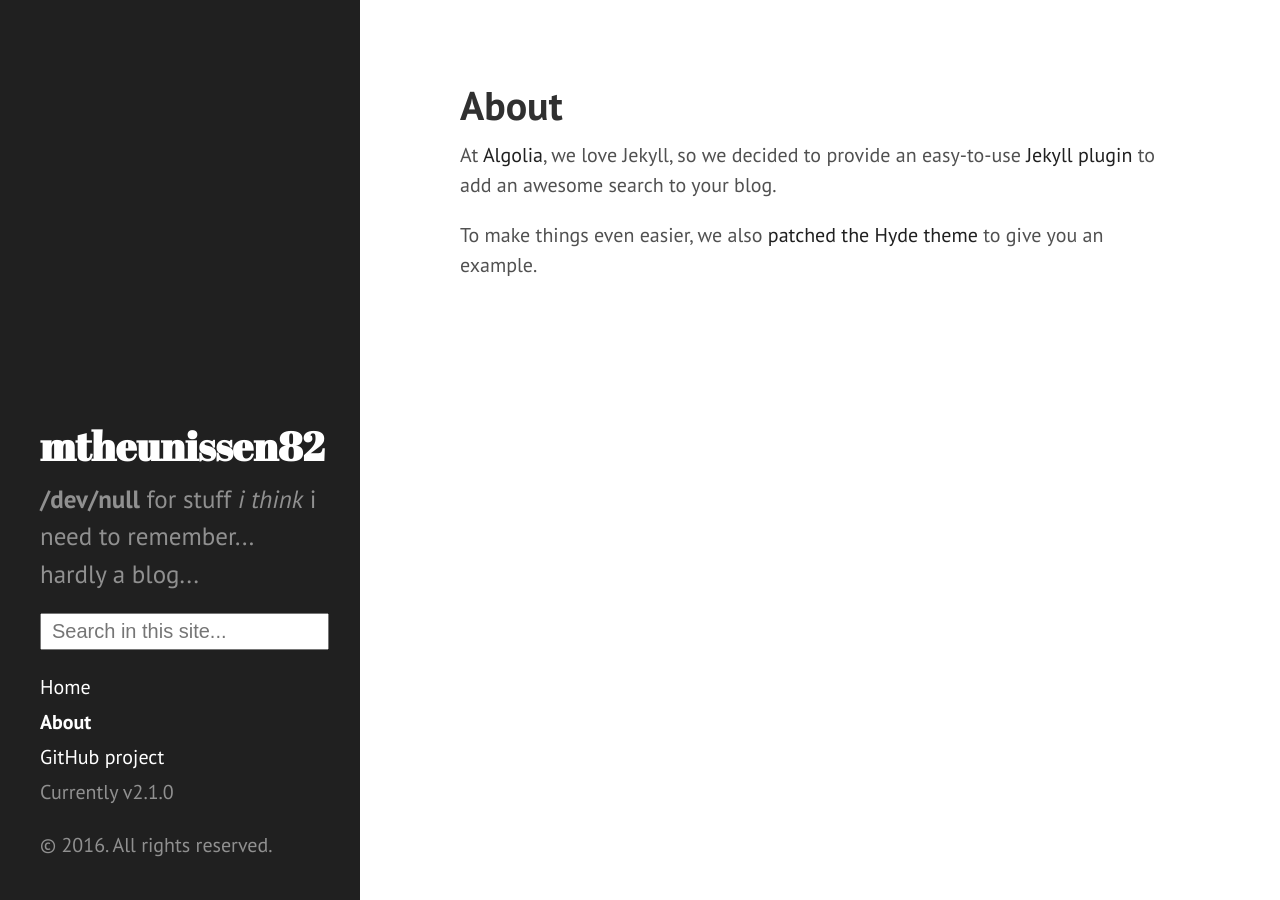
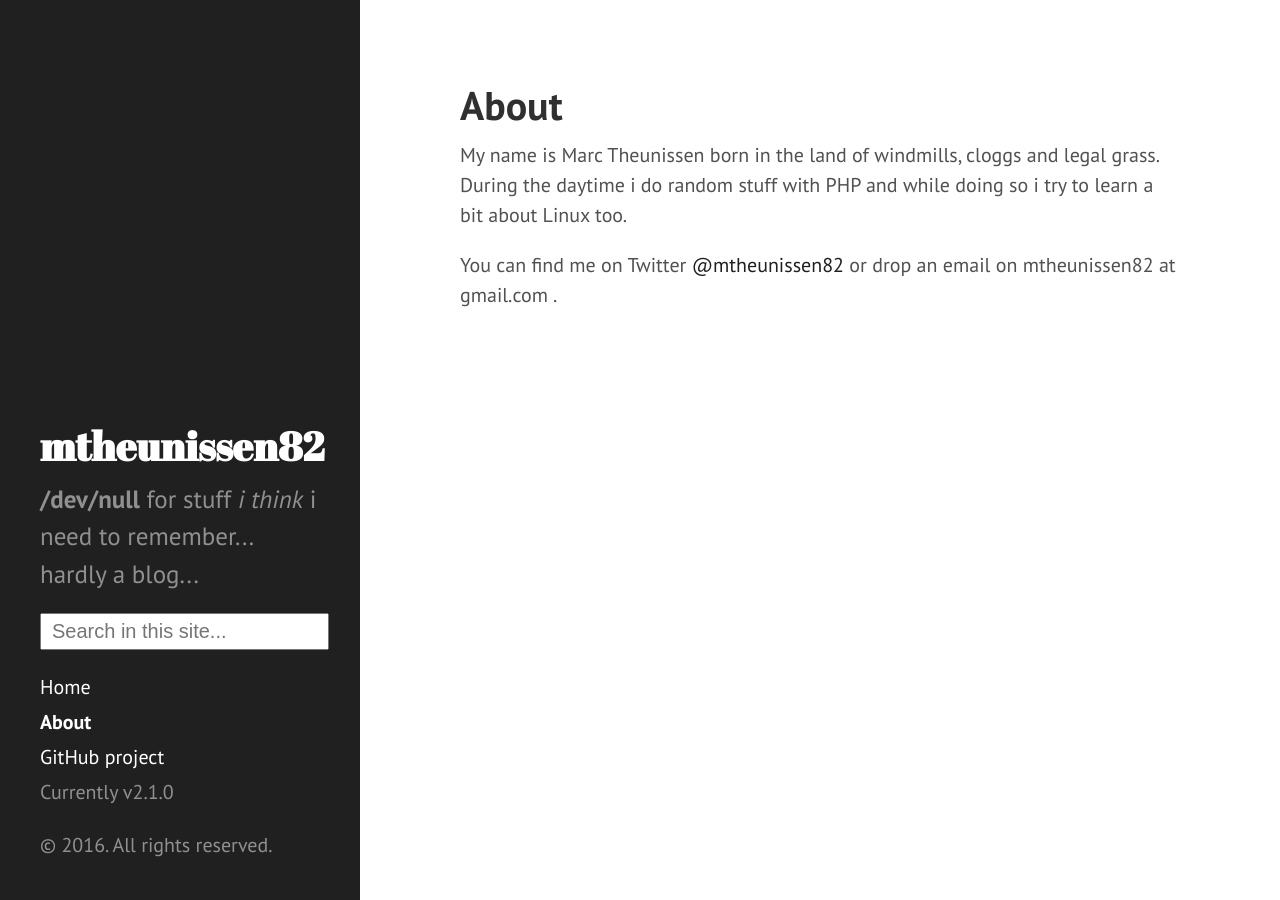
Before and after one commit to mtheunissen82/mtheunissen82.github.io, a Jekyll site: the page built from about.md, in a window 1280 px wide. Built offline with Jekyll 4.4.1, drawn with Linux system fonts in a browser that asks for light colours; nearby versions of some CDN libraries; Markdown is read by kramdown in place of the engine named in the settings; comment, search, counter and statistics services are not loaded.

Commit message:
Personalize about section a bit

```diff
--- a/about.md
+++ b/about.md
@@ -3,14 +3,9 @@ layout: page
 title: About
 ---
 
-At [Algolia][2], we love Jekyll, so we decided to provide an easy-to-use [Jekyll
-plugin][3] to add an awesome search to your blog.
-
-To make things even easier, we also [patched the Hyde theme][4] to give you an
-example.
+My name is Marc Theunissen born in the land of windmills, cloggs and legal grass. During the daytime i do random stuff with PHP and while doing so i try to learn a bit about Linux too.
 
 
-[1]: https://twitter.com/mdo
-[2]: https://www.algolia.com
-[3]: https://github.com/algolia/algoliasearch-jekyll
-[4]: https://github.com/algolia/algoliasearch-jekyll-hyde
+You can find me on Twitter [@mtheunissen82][1] or drop an email on mtheunissen82 at gmail.com .
+
+[1]: https://twitter.com/mtheunissen82
```
